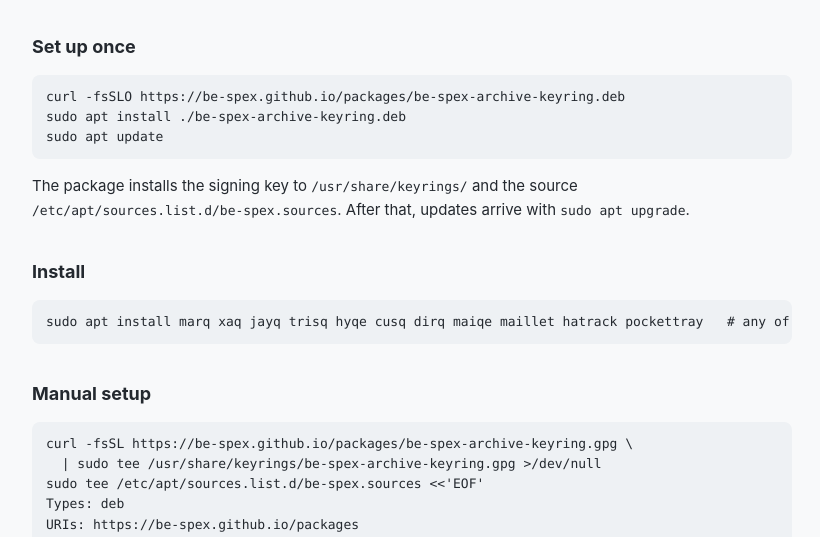
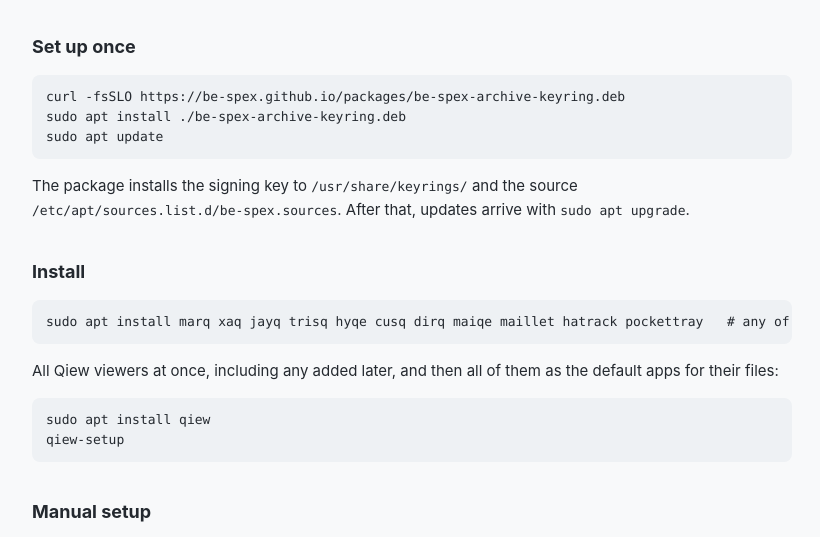
Before and after one commit to bespex/apt, a plain HTML site: page scripts/index.html in a window 1280 px wide. Shown: the part 179-716 px from the top of the page, without its empty margins (228-1048 px from the left). Drawn offline with Linux system fonts and the light colour scheme.

Commit message:
Add the qiew metapackage: all Qiew viewers and qiew-setup
Recommends every Qiew viewer, so one install brings the whole set and a
viewer added later arrives with the next upgrade. qiew-setup makes the
installed viewers the default apps for their files in one step. The build
stops if the list differs from the Qiew entries in repos.json.

```diff
--- a/scripts/index.html
+++ b/scripts/index.html
@@ -37,6 +37,9 @@ sudo apt update</pre>
 
   <h2>Install</h2>
   <pre>sudo apt install marq xaq jayq trisq hyqe cusq dirq maiqe maillet hatrack pockettray   # any of them</pre>
+  <p>All Qiew viewers at once, including any added later, and then all of them as the default apps for their files:</p>
+  <pre>sudo apt install qiew
+qiew-setup</pre>
 
   <h2>Manual setup</h2>
   <pre>curl -fsSL https://be-spex.github.io/packages/be-spex-archive-keyring.gpg \
```
Also changed, not shown: 5 other files.
